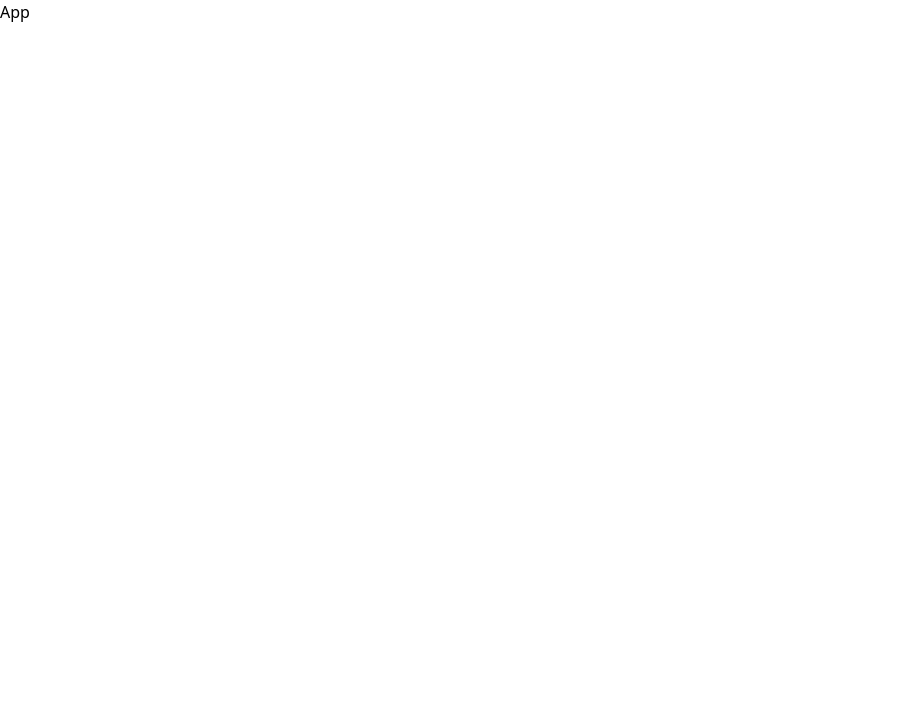
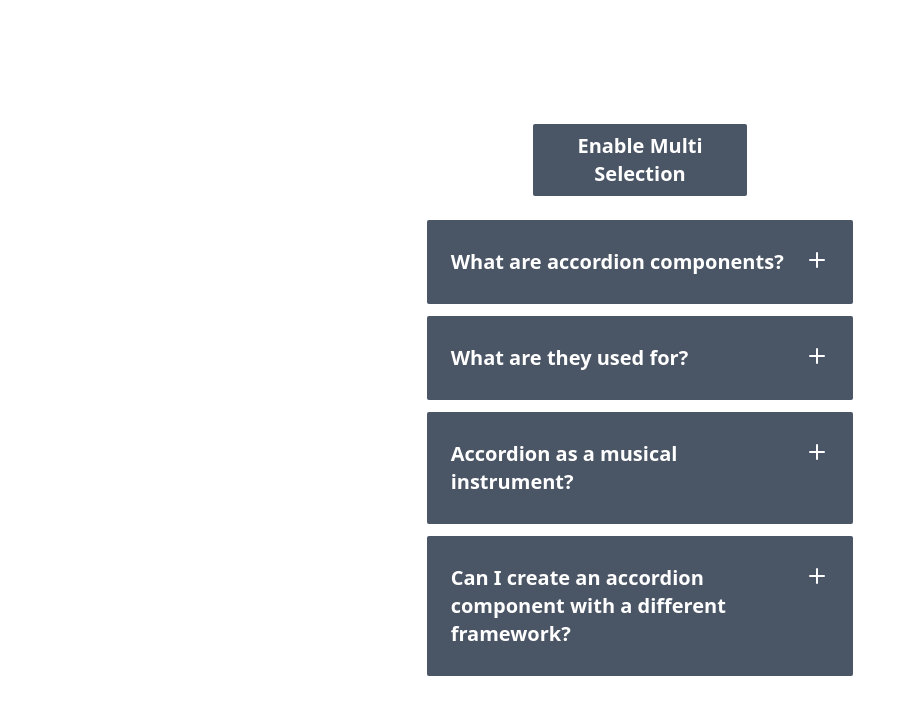
Before and after one commit to ITx-prash/react-journey, a React (Vite) app: page / in a window 1280 px wide. Shown: the top 714 px of the page, without its empty margins (0-916 px from the left). Built offline with nearby package versions, Linux system fonts and the light colour scheme.

Commit message:
proj-1: implement Accordion component with single/multiple selection functionality

```diff
--- a/src/App.jsx
+++ b/src/App.jsx
@@ -1,5 +1,7 @@
+import Accordion from "./projects/Day01-Accordion/Accordion";
+
 const App = () => {
-  return <div>App</div>;
+  return <Accordion />;
 };
 
 export default App;
--- /dev/null
+++ b/src/projects/Day01-Accordion/Accordion.jsx
@@ -0,0 +1,100 @@
+import { useState } from "react";
+import TextBoxClose from "./components/TextboxClose";
+import TextBoxOpen from "./components/TextboxOpen";
+const Accordion = () => {
+  const [activeId, setActiveId] = useState(null);
+  const [enableMultiSelection, setEnableMultiSelection] = useState(false);
+  const [multiSelected, setMultiSelected] = useState([]);
+
+  const accordion = [
+    {
+      id: 1,
+      que: "What are accordion components?",
+      ans: "Accordion components are user interface elements used for organizing and presenting content in a collapsible manner. They typically consist of a header, content, and an expand/collapse action.",
+    },
+    {
+      id: 2,
+      que: "What are they used for?",
+      ans: "They are commonly employed in various menus, settings panels, and data table, to save screen space and provide a structured and user-friendly interface for presenting information or options.",
+    },
+    {
+      id: 3,
+      que: "Accordion as a musical instrument?",
+      ans: "The accordion is a musical instrument with a keyboard and bellows. It produces sound by air passing over reeds when the player expands or compresses the bellows, used in various music",
+    },
+
+    {
+      id: 4,
+      que: "Can I create an accordion component with a different framework?",
+      ans: "I guess you can :)",
+    },
+  ];
+  return (
+    <>
+      <div className="flex h-screen w-full flex-col items-center justify-center gap-6">
+        <button
+          className="w-1/6 cursor-pointer rounded-xs bg-gray-600 px-3 py-2 text-center text-xl font-bold text-white"
+          onClick={() => setEnableMultiSelection(!enableMultiSelection)}
+        >
+          Enable Multi Selection
+        </button>
+
+        <div className="flex w-full flex-col items-center justify-center gap-3">
+          {accordion.map((indiAccordion) =>
+            enableMultiSelection ? (
+              multiSelected.includes(indiAccordion.id) ? (
+                <TextBoxOpen
+                  key={indiAccordion.id}
+                  id={indiAccordion.id}
+                  que={indiAccordion.que}
+                  ans={indiAccordion.ans}
+                  activeId={activeId}
+                  setActiveId={setActiveId}
+                  enableMultiSelection={enableMultiSelection}
+                  multiSelected={multiSelected}
+                  setMultiSelected={setMultiSelected}
+                />
+              ) : (
+                <TextBoxClose
+                  key={indiAccordion.id}
+                  id={indiAccordion.id}
+                  que={indiAccordion.que}
+                  activeId={activeId}
+                  setActiveId={setActiveId}
+                  enableMultiSelection={enableMultiSelection}
+                  multiSelected={multiSelected}
+                  setMultiSelected={setMultiSelected}
+                />
+              )
+            ) : activeId === indiAccordion.id ? (
+              <TextBoxOpen
+                key={indiAccordion.id}
+                id={indiAccordion.id}
+                que={indiAccordion.que}
+                ans={indiAccordion.ans}
+                activeId={activeId}
+                setActiveId={setActiveId}
+                enableMultiSelection={enableMultiSelection}
+                multiSelected={multiSelected}
+                setMultiSelected={setMultiSelected}
+              />
+            ) : (
+              <TextBoxClose
+                key={indiAccordion.id}
+                id={indiAccordion.id}
+                que={indiAccordion.que}
+                activeId={activeId}
+                setActiveId={setActiveId}
+                enableMultiSelection={enableMultiSelection}
+                multiSelected={multiSelected}
+                setMultiSelected={setMultiSelected}
+              />
+            ),
+          )}
+        </div>
+      </div>
+    </>
+  );
+};
+
+export default Accordion;
--- /dev/null
+++ b/src/projects/Day01-Accordion/components/TextboxClose.jsx
@@ -0,0 +1,35 @@
+import { IconPlus } from "@tabler/icons-react";
+
+const TextboxClose = ({
+  id,
+  que,
+  activeId,
+  setActiveId,
+  enableMultiSelection,
+  multiSelected,
+  setMultiSelected,
+}) => {
+  const handleSingleSelection = () => setActiveId(activeId === id ? null : id);
+  const handleMultipleSelection = () => {
+    if (multiSelected.includes(id)) {
+      setMultiSelected(multiSelected.filter((itemId) => itemId !== id));
+    } else {
+      setMultiSelected([...multiSelected, id]);
+    }
+  };
+  return (
+    <>
+      <div
+        className="flex w-1/3 cursor-pointer justify-between gap-2 rounded-xs bg-gray-600 px-6 py-7"
+        onClick={
+          enableMultiSelection ? handleMultipleSelection : handleSingleSelection
+        }
+      >
+        <span className="text-xl font-bold text-white">{que}</span>
+        <IconPlus stroke={2} className="shrink-0 text-white" />
+      </div>
+    </>
+  );
+};
+
+export default TextboxClose;
--- /dev/null
+++ b/src/projects/Day01-Accordion/components/TextboxOpen.jsx
@@ -0,0 +1,39 @@
+import { IconPlus } from "@tabler/icons-react";
+
+const TextboxOpen = ({
+  id,
+  que,
+  ans,
+  activeId,
+  setActiveId,
+  enableMultiSelection,
+  multiSelected,
+  setMultiSelected,
+}) => {
+  const handleSingleSelection = () => setActiveId(activeId === id ? null : id);
+  const handleMultipleSelection = () => {
+    if (multiSelected.includes(id)) {
+      setMultiSelected(multiSelected.filter((itemId) => itemId !== id));
+    } else {
+      setMultiSelected([...multiSelected, id]);
+    }
+  };
+  return (
+    <>
+      <div
+        className="flex w-1/3 cursor-pointer flex-col gap-2 rounded-xs bg-gray-600 px-6 py-7"
+        onClick={
+          enableMultiSelection ? handleMultipleSelection : handleSingleSelection
+        }
+      >
+        <div className="flex justify-between">
+          <h3 className="text-xl font-bold text-white">{que}</h3>
+          <IconPlus stroke={2} className="shrink-0 text-white" />
+        </div>
+        <p className="text-white">{ans}</p>
+      </div>
+    </>
+  );
+};
+
+export default TextboxOpen;
```
